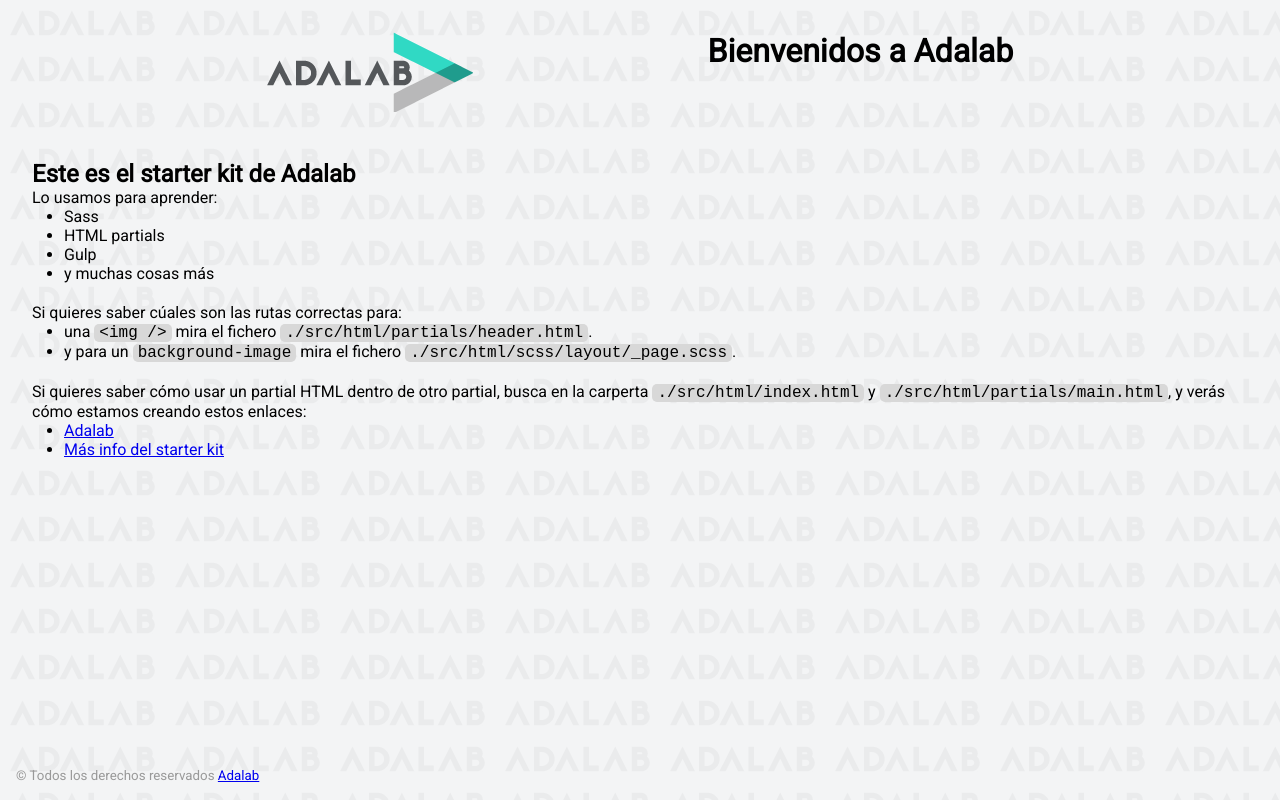
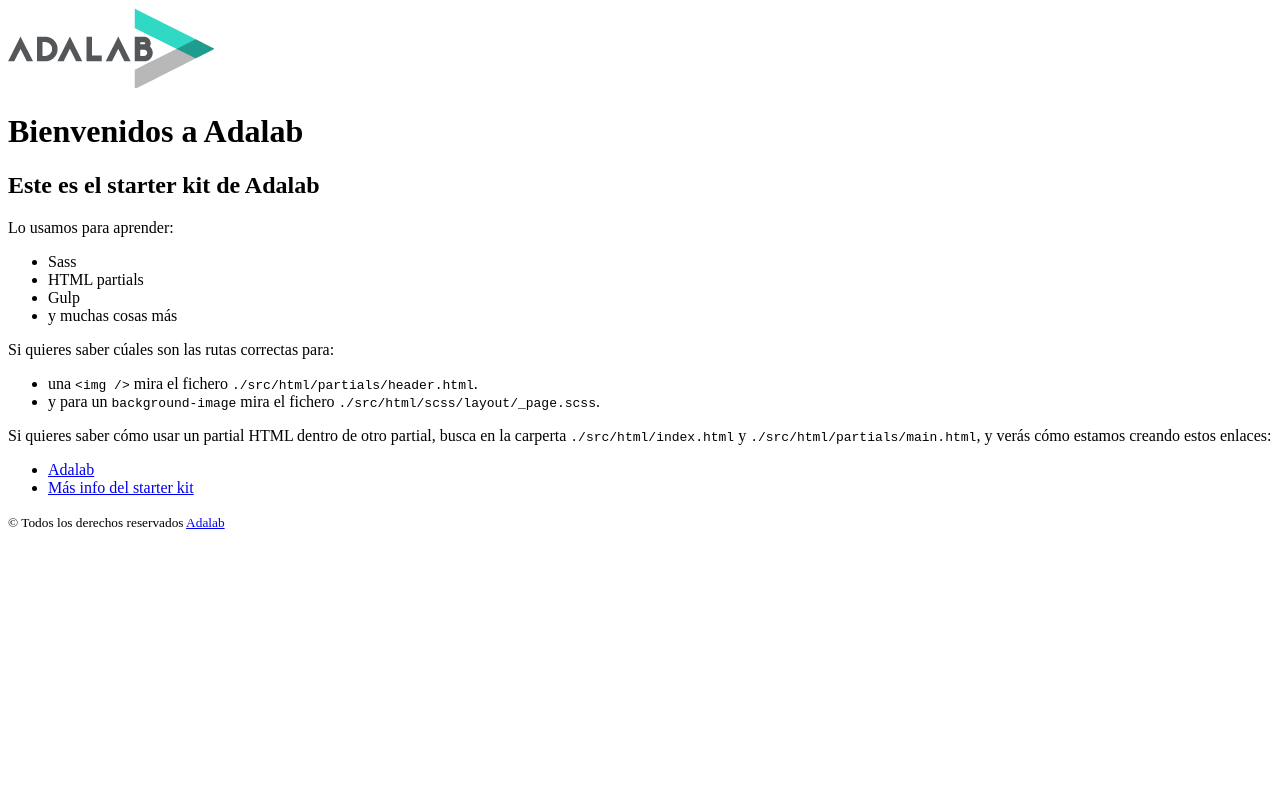
Before and after one commit to Adalab/modulo-1-evaluacion-final-AleDiUrr, a website: page docs/index.html in a window 1280 px wide. Drawn offline with nearby package versions, Linux system fonts and the light colour scheme; files that its build step writes are made by us from their sources.

Commit message:
clean folders text

```diff
--- a/src/scss/components/_code.scss
+++ /dev/null
@@ -1,9 +0,0 @@
-// estilos para las etiquetas <code>
-// más info sobre la etiqueta code https://developer.mozilla.org/es/docs/Web/HTML/Elemento/code
-
-.code {
-  font-size: 16px;
-  background: #d8d8d8;
-  padding: 0 5px;
-  border-radius: 5px;
-}
--- a/src/scss/components/_links.scss
+++ /dev/null
@@ -1,9 +0,0 @@
-.link__adalab:hover {
-  background-color: #099d8d;
-  color: #fff;
-}
-
-.link__github:hover {
-  background-color: #CCC;
-  color: #000;
-}
--- a/src/scss/core/_variables.scss
+++ /dev/null
@@ -1,6 +0,0 @@
-// fonts
-$font-main: 'Roboto', sans-serif;
-
-// colors
-$color-bg: #f3f4f5;
-$color-secondary: #999;
--- a/src/scss/layout/_footer.scss
+++ /dev/null
@@ -1,8 +0,0 @@
-.page__footer {
-  position: fixed;
-  left: 0;
-  bottom: 0;
-  width: 100vw;
-  padding: 1rem;
-  color: $color-secondary;
-}
--- a/src/scss/layout/_header.scss
+++ /dev/null
@@ -1,5 +0,0 @@
-.page__header {
-  display: flex;
-  justify-content: space-evenly;
-  margin-bottom: 3rem;
-}
--- a/src/scss/layout/_page.scss
+++ /dev/null
@@ -1,7 +0,0 @@
-body {
-  padding: 2rem;
-  height: 100vh;
-  background-image: url('../images/bg-adalab.png');
-  background-color: $color-bg;
-  font-family: $font-main;
-}
--- a/src/scss/main.scss
+++ b/src/scss/main.scss
@@ -1,8 +1,8 @@
-@import 'core/variables';
+/*@import 'core/variables';
 @import 'core/reset';
 @import 'components/code';
 @import 'components/links';
 @import 'layout/page';
 @import 'layout/header';
 @import 'layout/footer';
-@import 'pages/index';
+@import 'pages/index';*/
--- a/src/scss/pages/_index.scss
+++ /dev/null
@@ -1,4 +0,0 @@
-.main__list {
-  padding-left: 2rem;
-  padding-bottom: 20px;
-}
```
Also changed, not shown: public/index.html (+3 -1 lines), src/html/index.html (+2 -1 lines), public/assets/css/main.css, 1 other file.
